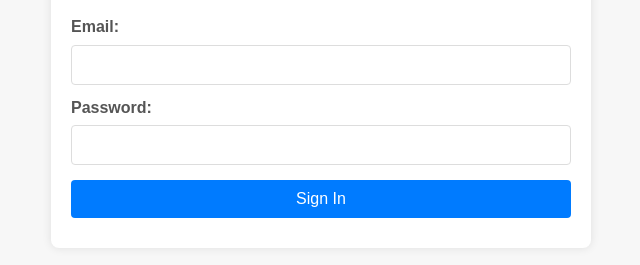
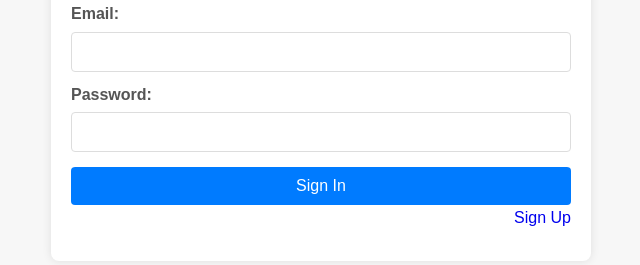
Before and after one commit to AyushDharDubey/img-js, a plain HTML site: page login.html in a window 1280 px wide. Shown: the part 341-606 px from the top of the page, without its empty margins (319-959 px from the left). Drawn offline with Linux system fonts and the light colour scheme.

Commit message:
update UI

```diff
--- a/login.html
+++ b/login.html
@@ -17,6 +17,7 @@
             <input type="password" id="signInPassword" name="password" required>
 
             <button type="submit">Sign In</button>
+            <div style="text-align: right;"><a href="./signup.html">Sign Up</a></div>
         </form>
         <div id="signInError"></div>
     </div>
--- a/styles.css
+++ b/styles.css
@@ -8,6 +8,10 @@ body {
     justify-content: center;
     align-items: center;
     min-height: 100vh;
+}
+
+div a{
+    text-decoration: none;
 }
 
 .container {
```
Also changed, not shown: index.html (+1 -0 lines), signup.html (+1 -0 lines).
